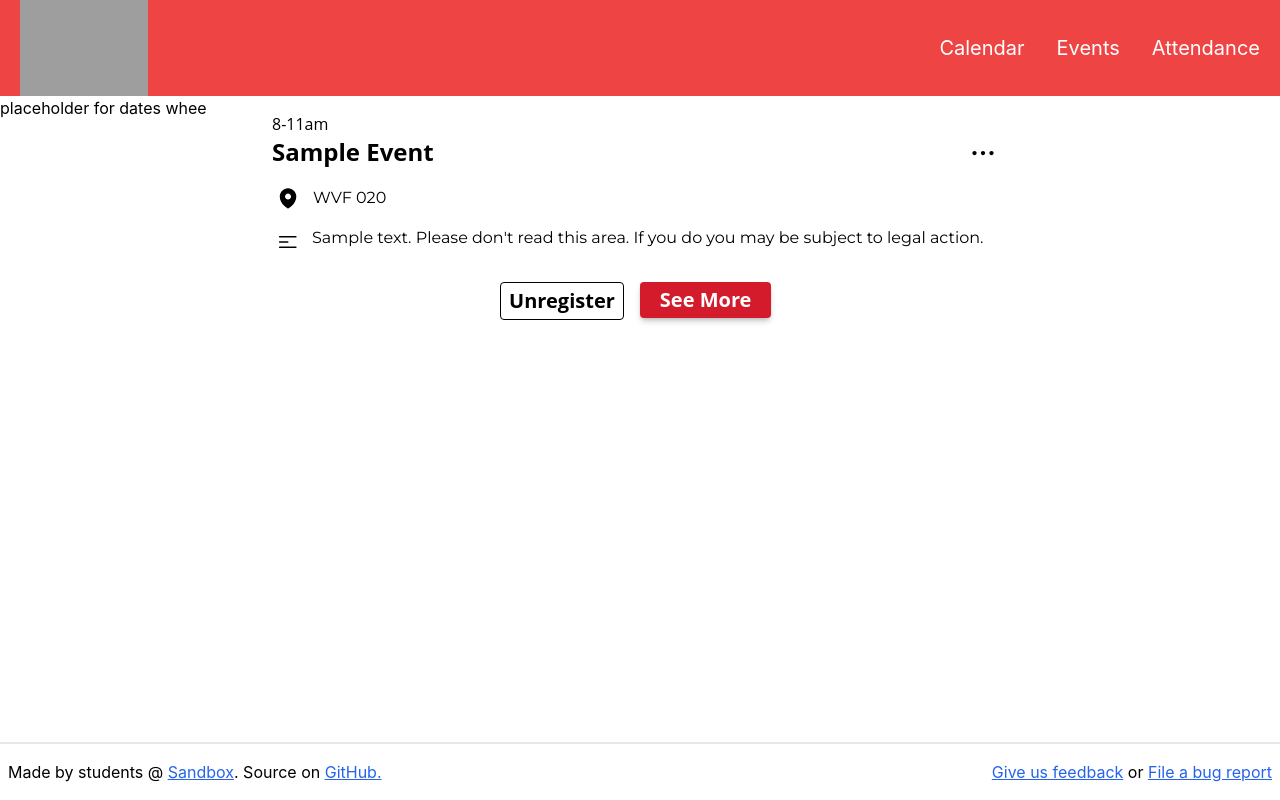
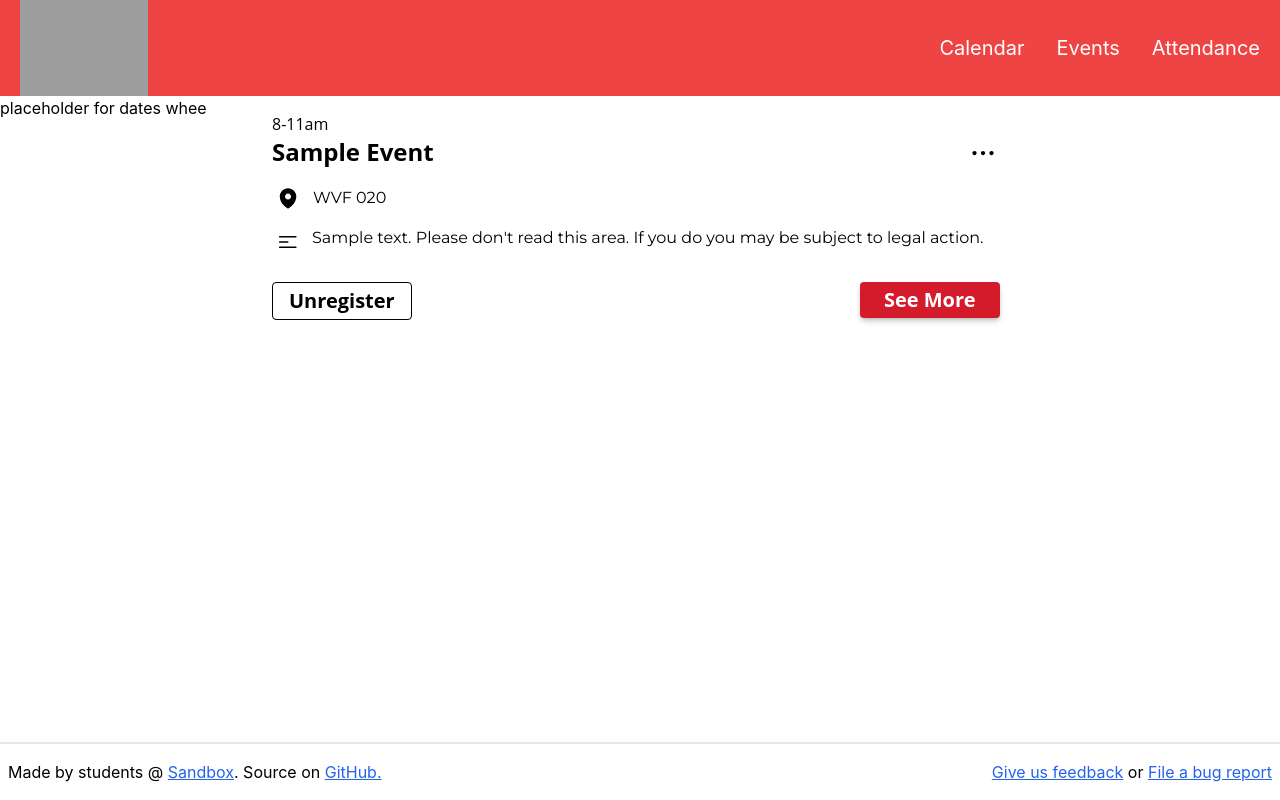
Before and after one commit to sandboxnu/sga-tooling, a React (Create React App) app: page / in a window 1280 px wide. Built offline with nearby package versions, Linux system fonts and the light colour scheme; grey boxes are pictures that could not be loaded.

Commit message:
elongate buttons

```diff
--- a/src/components/EventCard.tsx
+++ b/src/components/EventCard.tsx
@@ -50,11 +50,11 @@ const EventCard = ({
             </p>
           </div>
 
-          <div className="flex flex-row justify-center">
-            <div className="flex flex-row justify-center items-center border border-solid rounded border-black bg-white not-italic font-bold text-xl h-fit px-2 py-1 m-2 ml-0 font-sans">
+          <div className="flex flex-row justify-between">
+            <div className="flex flex-row justify-center items-center border border-solid rounded border-black bg-white not-italic font-bold text-xl h-fit px-4 py-1 m-2 ml-0 font-sans">
               Unregister
             </div>
-            <div className="flex flex-row justify-center items-center rounded bg-sgared text-white not-italic font-bold text-xl h-fit px-5 py-1 m-2 mr-0 shadow-md shadow-black/20 font-sans">
+            <div className="flex flex-row justify-center items-center rounded bg-sgared text-white not-italic font-bold text-xl h-fit px-6 py-1 m-2 mr-0 shadow-md shadow-black/20 font-sans">
               See More
             </div>
           </div>
```
